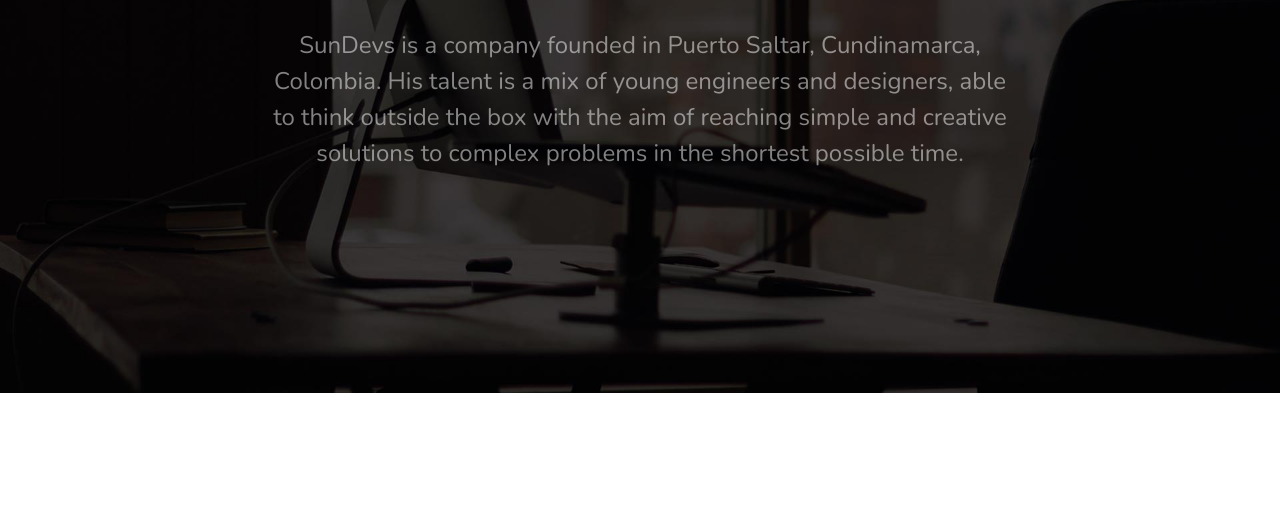
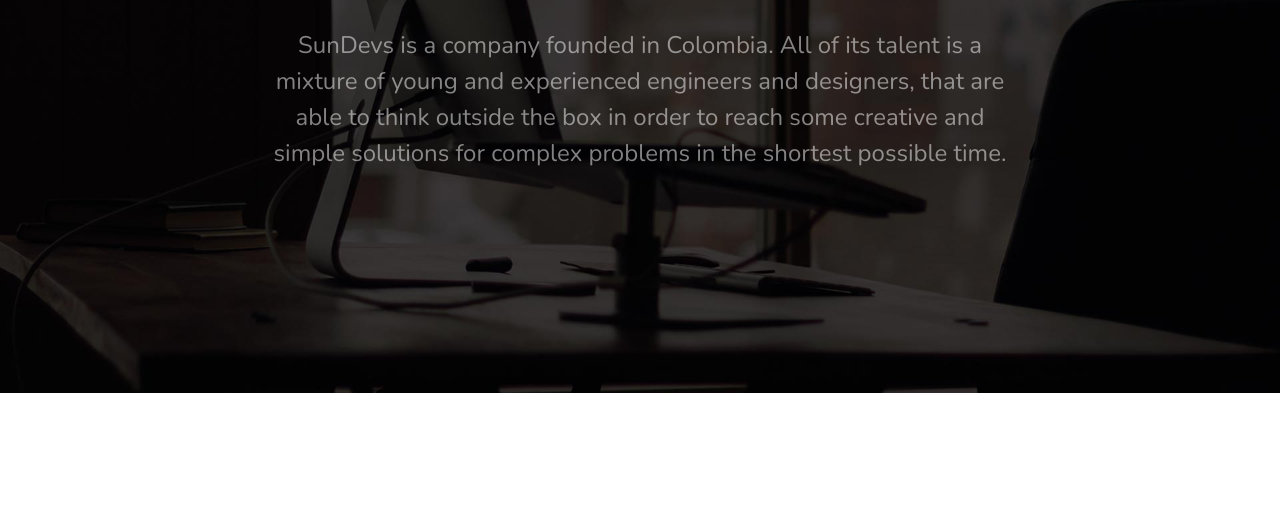
Before and after one commit to davash07/SunDevs, a plain HTML site: page about.html in a window 1280 px wide. Shown: the part 280-800 px from the top of the page. Drawn offline with nearby package versions, Linux system fonts and the light colour scheme; a web font is replaced by a local one.

Commit message:
add remaster

```diff
--- a/about.html
+++ b/about.html
@@ -102,9 +102,9 @@
                 <div class="row">
                     <div class="col-md-8 col-md-offset-2 subtext to-animate">
                         <h3 class="font-title" style="font-family: 'Nunito', sans-serif;font-weight: 300;">
-                            SunDevs is a company founded in Puerto Saltar, Cundinamarca, Colombia. His talent is a mix
-                            of young engineers and designers, able to think outside the box with the aim of reaching
-                            simple and creative solutions to complex problems in the shortest possible time.
+                            SunDevs is a company founded in Colombia. All of its talent is a mixture of young and
+                            experienced engineers and designers, that are able to think outside the box in order to
+                            reach some creative and simple solutions for complex problems in the shortest possible time.
                         </h3>
                     </div>
                 </div>
@@ -220,7 +220,8 @@
                     consequat mi eget, varius imperdiet magna. Nulla mollis sem pulvinar sapien dictum
                     dignissim. In id leo egestas, pretium nibh eget, fermentum justo
                 </p>
-                <div><img src="images/twitter.png"><img src="images/faceboock.png"><img src="images/instagram.png"><img src="images/google+.png"></div>
+                <div><img src="images/twitter.png"><img src="images/faceboock.png"><img src="images/instagram.png"><img
+                        src="images/google+.png"></div>
             </div>
         </div>
     </div>
```
